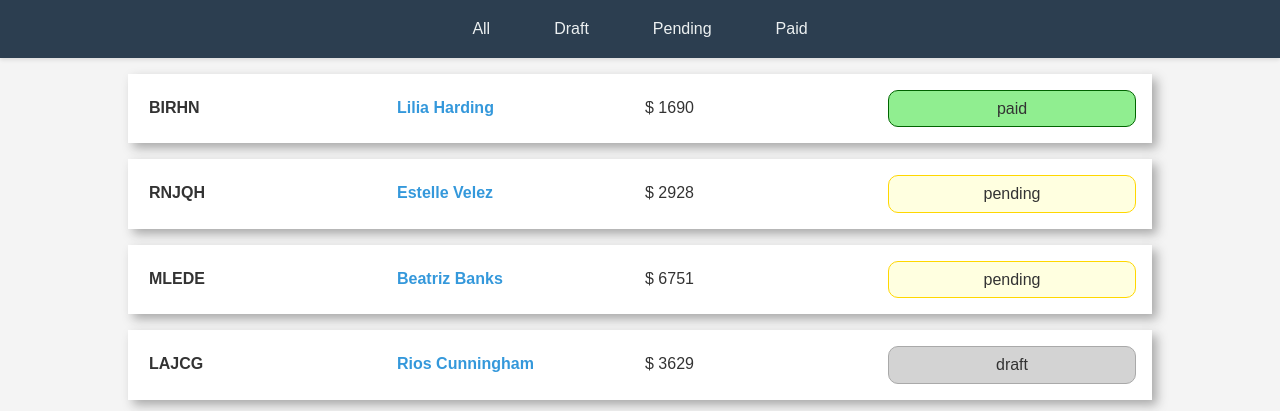
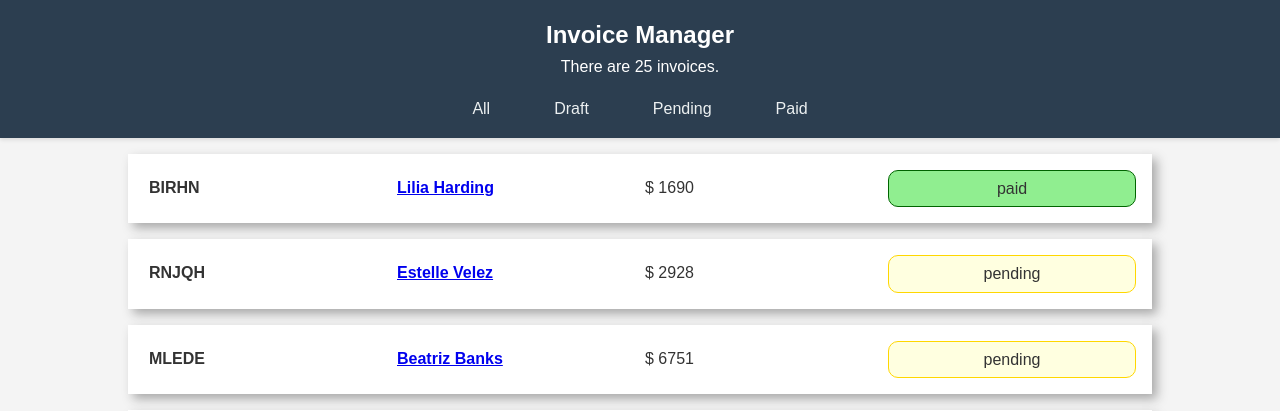
Before and after one commit to uaj14/invoice-manager, a PHP site: page / in a window 1280 px wide. Shown: the top 411 px of the page. Run offline with PHP 8.4, Linux system fonts and the light colour scheme.

Commit message:
Completes the assignment.

```diff
--- a/draft.php
+++ b/draft.php
@@ -7,10 +7,12 @@
 </head>
 <body>
     <?php
-        require_once 'init.php';
+        require_once 'data.php';
         $invoices = array_filter($invoices ?? [], function($n) {
             return $n["status"] == "draft";
         });
+        require_once 'nav.php';
+        renderNav($invoices);
         require_once 'invoice-list.php';
     ?>
 </body>
--- a/index.php
+++ b/index.php
@@ -7,7 +7,11 @@
     <link rel="stylesheet" href="style.css">
 </head>
 <body>
-    <?php require_once 'init.php'; ?>
-    <?php require_once 'invoice-list.php'; ?>
+    <?php
+        require_once 'data.php';
+        require_once 'nav.php';
+        renderNav($invoices);
+        require_once 'invoice-list.php';
+    ?>
 </body>
 </html>
--- a/invoice-list.php
+++ b/invoice-list.php
@@ -1,14 +1,9 @@
 <?php foreach (($invoices ?? []) as $invoice): ?>
     <div class="invoice">
         <div class="invoice_item invoice_number"><?php echo $invoice["number"] ?></div>
-    <div class="invoice_item invoice_client"><?php echo $invoice["client"] ?></div>
+        <div class="invoice_item invoice_client"><a href="<?php echo $invoice["email"] ?>"><?php echo $invoice["client"] ?></a></div>
         <div class="invoice_item invoice_amount">$ <?php echo $invoice["amount"] ?></div>
         <div class="invoice_item invoice_status <?php
-        // if ($invoice["status"] == "draft"){
-
-        // } else if ($invoice["status"] == "draft"){
-        // } else if ($invoice["status"] == "draft"){}
-
             switch ($invoice["status"]){
                 case "draft":
                     echo "invoice_status_draft";
--- a/nav.php
+++ b/nav.php
@@ -1,4 +1,8 @@
+<?php
+function renderNav($invoices) { ?>
     <nav class="navbar">
+        <h1>Invoice Manager</h1>
+        <p>There are <?php echo sizeof($invoices) ?> invoices.</p>
         <ul class="nav-list">
             <li><a href="index.php" class="nav-link">All</a></li>
             <li><a href="draft.php" class="nav-link">Draft</a></li>
@@ -6,3 +10,5 @@
             <li><a href="paid.php" class="nav-link">Paid</a></li>
         </ul>
     </nav>
+<?php }
+?>
--- a/paid.php
+++ b/paid.php
@@ -7,10 +7,12 @@
 </head>
 <body>
     <?php
-        require_once 'init.php';
+        require_once 'data.php';
         $invoices = array_filter($invoices ?? [], function($n) {
             return $n["status"] == "paid";
         });
+        require_once 'nav.php';
+        renderNav($invoices);
         require_once 'invoice-list.php';
     ?>
 
--- a/pending.php
+++ b/pending.php
@@ -7,10 +7,12 @@
 </head>
 <body>
     <?php
-        require_once 'init.php';
+        require_once 'data.php';
         $invoices = array_filter($invoices ?? [], function($n) {
             return $n["status"] == "pending";
         });
+        require_once 'nav.php';
+        renderNav($invoices);
         require_once 'invoice-list.php';
     ?>
 </body>
--- a/style.css
+++ b/style.css
@@ -14,12 +14,21 @@ body {
 
 /* Navigation Bar Styles */
 .navbar {
+    display: flex;
+    flex-direction: column;
+    align-items: center;
+
+    color: white;
     background-color: #2c3e50;
-    padding: 1rem 0;
+    padding: 1rem;
     box-shadow: 0 2px 4px rgba(0, 0, 0, 0.1);
     position: sticky;
     top: 0;
     z-index: 100;
+}
+
+.navbar p {
+    margin: 0 0 1rem 0;
 }
 
 .nav-list {
```
Also changed, not shown: README.md. Lines whose indentation alone changed are shown as unchanged.
